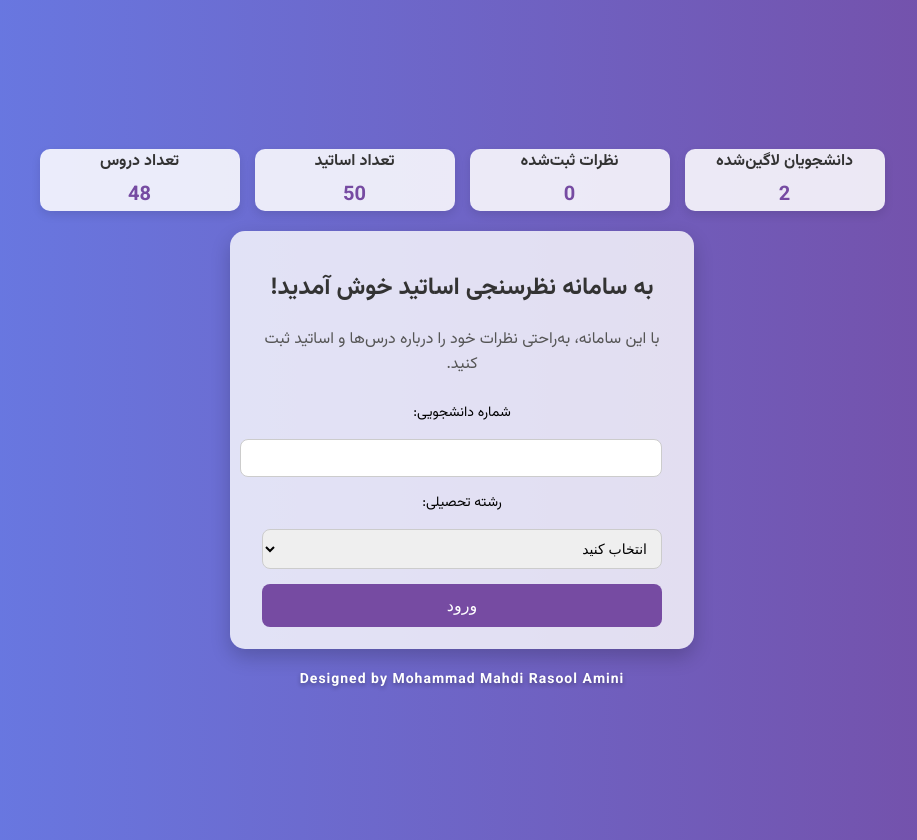
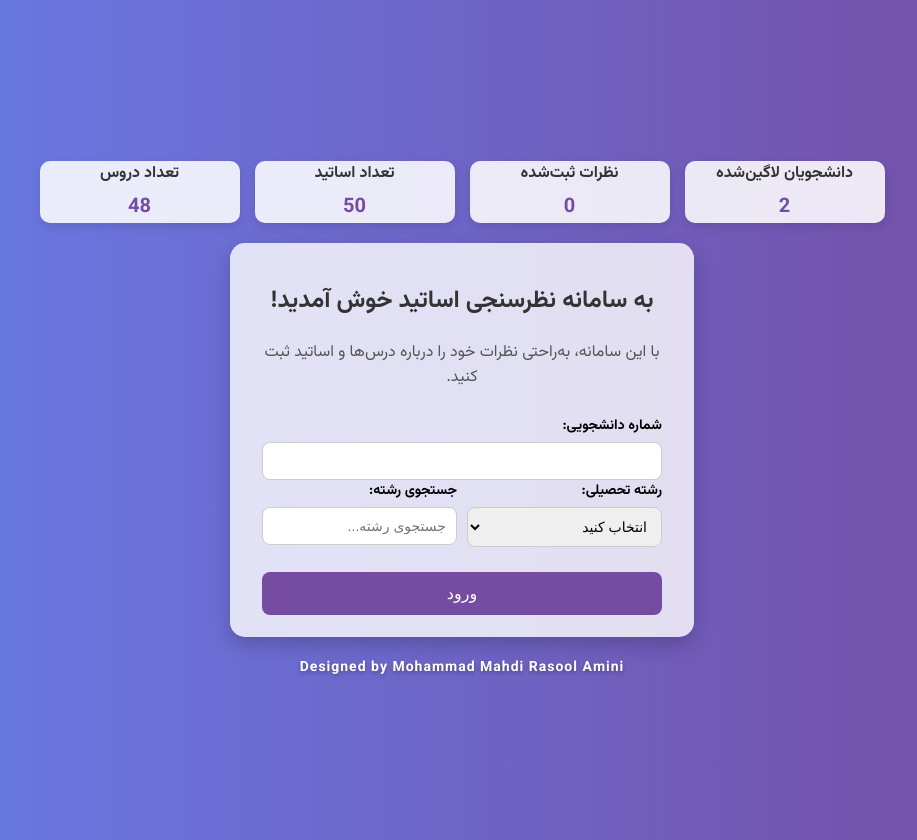
Before and after one commit to MahdiAmini12/University-Polling-System, a Flask app: page / in a window 1280 px wide. Shown: the whole page, without its empty margins (178-1095 px from the left). Run offline with Flask 3, Linux system fonts and the light colour scheme; data comes from the database, SQL or seed files in the repository; data that the repository does not hold is empty.

Commit message:
Update login.html

```diff
--- a/templates/login.html
+++ b/templates/login.html
@@ -1,10 +1,10 @@
 <!DOCTYPE html>
 <html lang="fa" dir="rtl">
 <head>
-  <meta charset="UTF-8">
-  <meta name="viewport" content="width=device-width, initial-scale=1.0">
+  <meta charset="UTF-8" />
+  <meta name="viewport" content="width=device-width, initial-scale=1" />
   <title>سامانه نظرسنجی اساتید</title>
-  <link href="https://fonts.googleapis.com/css2?family=Vazirmatn:wght@400;700&display=swap" rel="stylesheet">
+  <link href="https://fonts.googleapis.com/css2?family=Vazirmatn:wght@400;700&display=swap" rel="stylesheet" />
   <style>
     body {
       font-family: 'Vazirmatn', sans-serif;
@@ -48,11 +48,12 @@
       width: 100%;
     }
 
-    label, input, select {
+    label {
       display: block;
-      width: 100%;
-      margin-bottom: 15px;
+      text-align: right;
+      margin-bottom: 5px;
       font-size: 14px;
+      font-weight: 600;
     }
 
     input, select {
@@ -60,12 +61,29 @@
       border-radius: 8px;
       border: 1px solid #ccc;
       transition: all 0.3s ease;
+      font-size: 14px;
+      width: 100%;
+      box-sizing: border-box;
     }
 
     input:focus, select:focus {
       border-color: #764ba2;
       outline: none;
       box-shadow: 0 0 5px #764ba280;
+    }
+
+    /* بخش مخصوص رشته و جستجو کنار هم */
+    .field-row {
+      display: flex;
+      gap: 10px;
+      margin-bottom: 15px;
+      justify-content: space-between;
+      align-items: flex-start;
+    }
+
+    .field-row > div {
+      flex: 1;
+      min-width: 0;
     }
 
     button {
@@ -78,6 +96,7 @@
       font-size: 16px;
       cursor: pointer;
       transition: background-color 0.3s ease;
+      margin-top: 10px;
     }
 
     button:hover {
@@ -117,13 +136,13 @@
 
     .stat-card h3 {
       color: #333;
-      font-size: 16px; /* کاهش اندازه فونت برای کاهش ارتفاع */
-      margin: 0 0 5px; /* کاهش margin برای کاهش ارتفاع */
+      font-size: 16px;
+      margin: 0 0 5px;
     }
 
     .stat-card p {
       color: #764ba2;
-      font-size: 20px; /* کاهش اندازه فونت برای کاهش ارتفاع */
+      font-size: 20px;
       font-weight: 700;
       margin: 0;
     }
@@ -151,6 +170,10 @@
       .stat-card {
         width: 80%;
         max-width: 300px;
+      }
+
+      .field-row {
+        flex-direction: column;
       }
     }
   </style>
@@ -180,8 +203,10 @@
     <p>با این سامانه، به‌راحتی نظرات خود را درباره درس‌ها و اساتید ثبت کنید.</p>
     <form method="post">
       <label>شماره دانشجویی:</label>
-      <input name="student_id" required>
+      <input name="student_id" required />
 
+      <div class="field-row">
+        <div>
           <label>رشته تحصیلی:</label>
           <select name="major_id" required>
             <option value="" disabled selected>انتخاب کنید</option>
@@ -189,10 +214,29 @@
               <option value="{{ major.id }}">{{ major.name }}</option>
             {% endfor %}
           </select>
+        </div>
+
+        <div>
+          <label>جستجوی رشته:</label>
+          <input
+            list="majors-list"
+            name="major_search"
+            placeholder="جستجوی رشته..."
+            autocomplete="off"
+            oninput="clearMajorSelect()"
+          />
+          <datalist id="majors-list">
+            {% for major in majors %}
+              <option value="{{ major.name }}"></option>
+            {% endfor %}
+          </datalist>
+        </div>
+      </div>
 
       <button type="submit">ورود</button>
     </form>
   </div>
+
   <div class="footer">
     Designed by Mohammad Mahdi Rasool Amini
   </div>
@@ -202,5 +246,27 @@
       alert("{{ error_message }}");
     </script>
   {% endif %}
+
+  <script>
+    // اگر لازم دارید، می‌توانید جاوااسکریپت برای تعامل بین جستجو و انتخاب اضافه کنید
+    // مثلا وقتی رشته‌ای در جستجو انتخاب شد، گزینه متناظر در select انتخاب شود
+    function clearMajorSelect() {
+      // در اینجا می‌توانید منطق انتخاب خودکار در select را اضافه کنید
+      // فعلاً فقط برای نمونه
+      const input = document.querySelector('input[name="major_search"]');
+      const select = document.querySelector('select[name="major_id"]');
+      if (!input.value) {
+        select.selectedIndex = 0; // reset
+      } else {
+        // می‌توانید اینجا بر اساس input.value گزینه select را انتخاب کنید (اختیاری)
+        for (let i = 0; i < select.options.length; i++) {
+          if (select.options[i].text === input.value) {
+            select.selectedIndex = i;
+            break;
+          }
+        }
+      }
+    }
+  </script>
 </body>
 </html>
```
Lines whose indentation alone changed are shown as unchanged.
